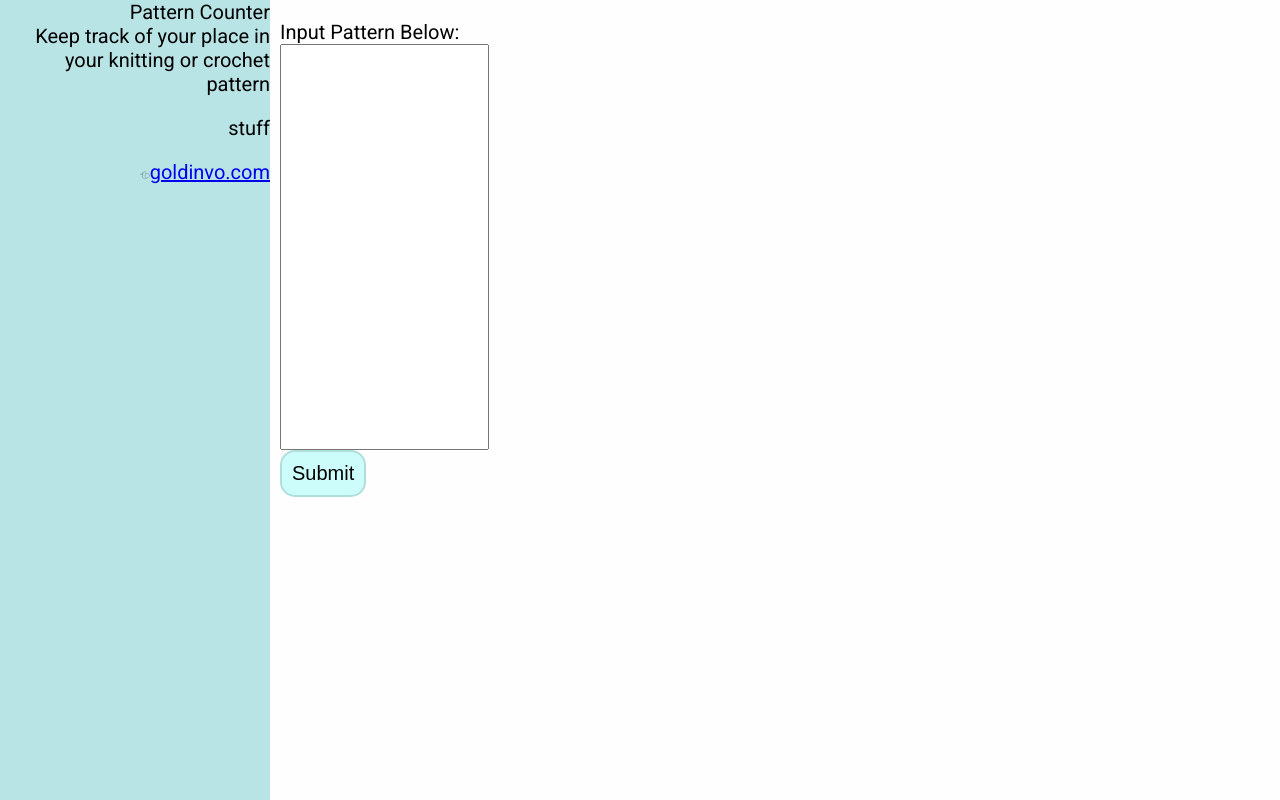
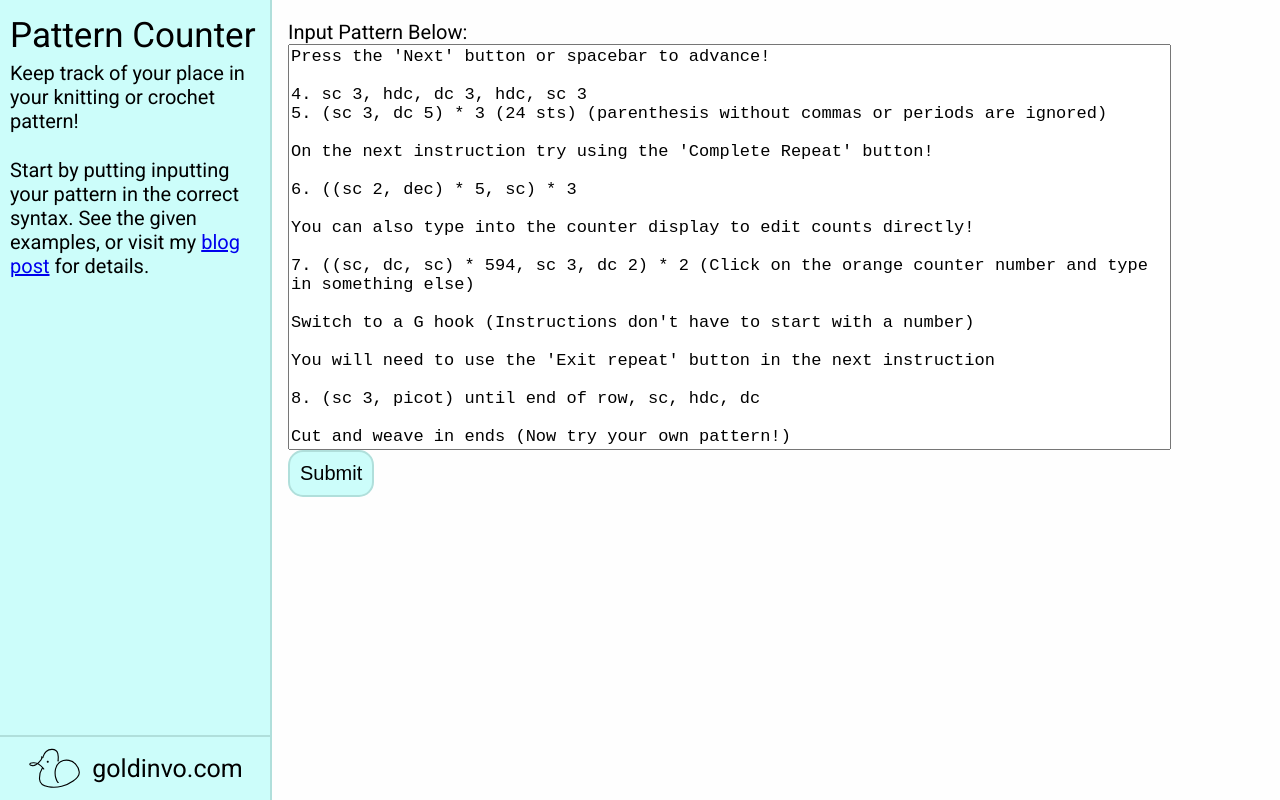
Before and after one commit to goldinvo/pattern-counter, a React (Create React App) app: page / in a window 1280 px wide. Built offline with nearby package versions, Linux system fonts and the light colour scheme.

Commit message:
implement sidebra

```diff
--- a/src/App.css
+++ b/src/App.css
@@ -1,5 +1,6 @@
 .button-menu {
   display: flex;
+  flex-flow: row wrap;
   margin: 20px 10px;
 }
 
--- a/src/App.js
+++ b/src/App.js
@@ -10,7 +10,26 @@ class App extends Component {
   constructor() {
     super();
     this.state = {
-      patternInput: "",
+      patternInput: `Press the 'Next' button or spacebar to advance!
+
+4. sc 3, hdc, dc 3, hdc, sc 3
+5. (sc 3, dc 5) * 3 (24 sts) (parenthesis without commas or periods are ignored)
+
+On the next instruction try using the 'Complete Repeat' button!
+
+6. ((sc 2, dec) * 5, sc) * 3
+
+You can also type into the counter display to edit counts directly!
+
+7. ((sc, dc, sc) * 594, sc 3, dc 2) * 2 (Click on the orange counter number and type in something else)
+
+Switch to a G hook (Instructions don't have to start with a number)
+
+You will need to use the 'Exit repeat' button in the next instruction
+
+8. (sc 3, picot) until end of row, sc, hdc, dc
+
+Cut and weave in ends (Now try your own pattern!)`,
       pattern: undefined,
       instrIndex: 0,
       tokIndex: 0,
@@ -197,9 +216,11 @@ class App extends Component {
           </div>
           <div className='button-menu'>
             <button onClick={this.next}>Next (Space)</button>
-            <button onClick={this.nextInstruction}>Next Instruction</button>
             {this.state.repeats.length > 0 ? <button onClick={this.addRepeat}>Complete Repeat (c)</button> : null}
             {this.state.repeats.length > 0 ? <button onClick={this.finishRepeat}>Exit repeat (v)</button> : null}
+          </div>
+          <div className='button-menu'>
+            <button onClick={this.nextInstruction}>Next Instruction</button>
           </div>
         </div>
       )
--- a/src/components/Sidebar.css
+++ b/src/components/Sidebar.css
@@ -4,10 +4,53 @@
   left: 0px;
   height: 100vh;
   width: 270px;
-  background-color: #b9e4e6;
-  text-align: right;
+  background-color: #ccfdfa;
+  border-right: solid;
+  border-width: 2px;
+  border-color: #b0dfdb;
+
+  display: flex;
+  flex-flow: column nowrap;
+  justify-content: space-between;
+  align-items: stretch;
+}
+
+.header {
+  display: flex;
+  flex-flow: column nowrap;
+  padding: 15px 10px;
+}
+
+.header div {
+  margin-bottom: 5px;
+}
+
+.header #title {
+  font-size: 35px;
+}
+
+.sidebar .link {
+  display: flex;
+  justify-content: center;
+  align-items: center;
+
+  text-decoration: none;
+  color: black;
+  font-size: 25px;
+
+
+  border-top: solid;
+  border-color: #b0dfdb;
+  border-width: 2px;
+
+  padding: 10px;
+}
+
+.sidebar .link:hover {
+  background-color: #a7dfdb;
 }
 
 .sidebar img{
-  width: 10px;
+  width: 55px;
+  margin-right: 10px;
 }
--- a/src/components/Sidebar.js
+++ b/src/components/Sidebar.js
@@ -5,12 +5,12 @@ import './Sidebar.css'
 function Sidebar(props) {
   return (
     <aside className='sidebar'>
-      <header>
-        <span id='title'>{props.title}</span>
+      <div className='header'>
+        <div id='title'>{props.title}</div>
         <div>{props.description}</div>
-      </header>
-      <div>{props.info}</div>
-      <a href='https://goldinvo.com'>
+        <div>{props.info}</div>
+      </div>
+      <a href='https://goldinvo.com' class='link'>
         <img src={logo} alt=''></img>
         goldinvo.com
       </a>
--- a/src/index.css
+++ b/src/index.css
@@ -22,11 +22,11 @@ button:active, input[type='submit']:active {
   background-color: #a7dfdb
 }
 
+/*
+Is this a hackish structure to get a fixed sidebar??
+  - position:fixed sidebar 270px wide in top left
+  - shift everything else right 270px
+*/
 .content {
-  position: absolute;
-  display: flex;
-  top: 0px;
-  left: 270px;
-  z-index: -1;
-  width: 100% - 270px;
+  margin-left: 270px;
 }
--- a/src/index.js
+++ b/src/index.js
@@ -10,9 +10,11 @@ ReactDOM.render(
   <React.StrictMode>
     <Sidebar
       title='Pattern Counter'
-      description='Keep track of your place in your knitting or crochet pattern'
+      description='Keep track of your place in your knitting or crochet pattern!'
       info={
-        <p>stuff</p>
+        <div>
+          <p>Start by putting inputting your pattern in the correct syntax. See the given examples, or visit my <a href='https://goldinvo.com'>blog post</a> for details.</p>
+        </div>
       }
     />
     <div class='content'><App /></div>
```
